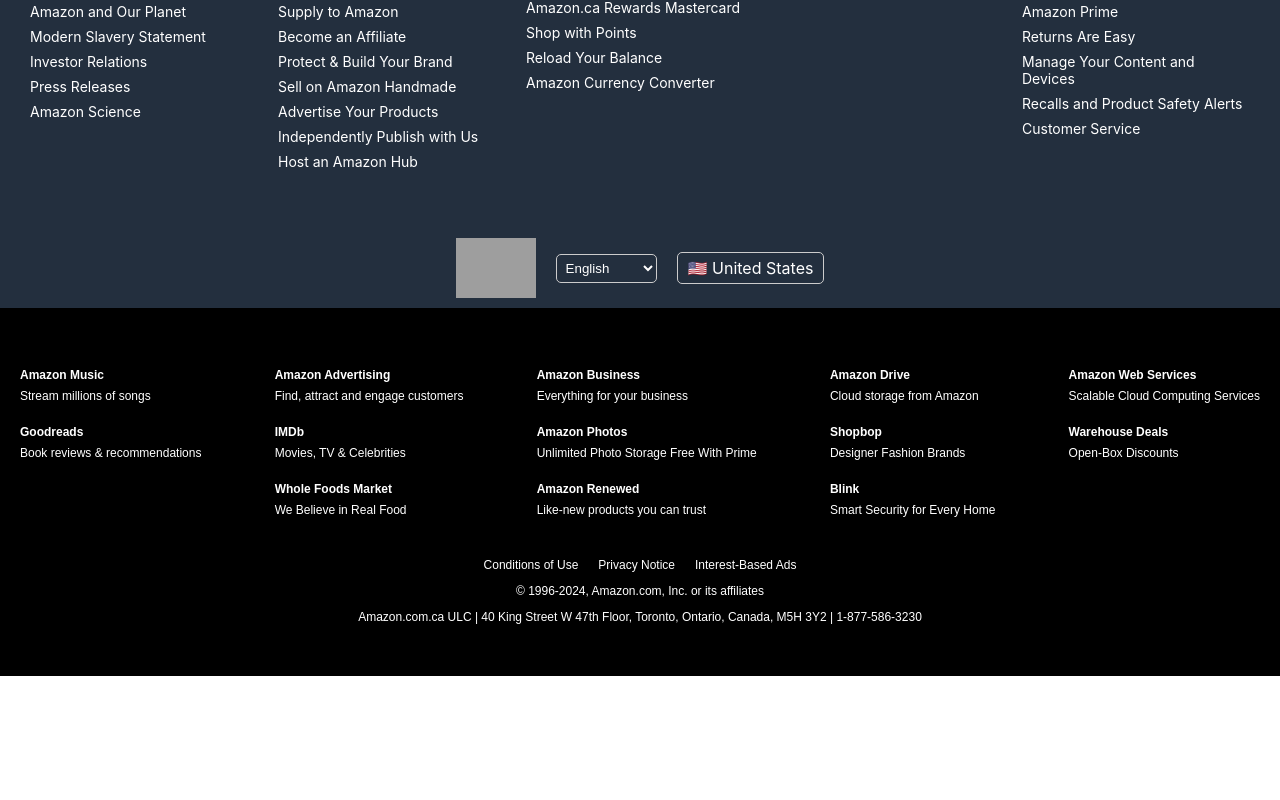
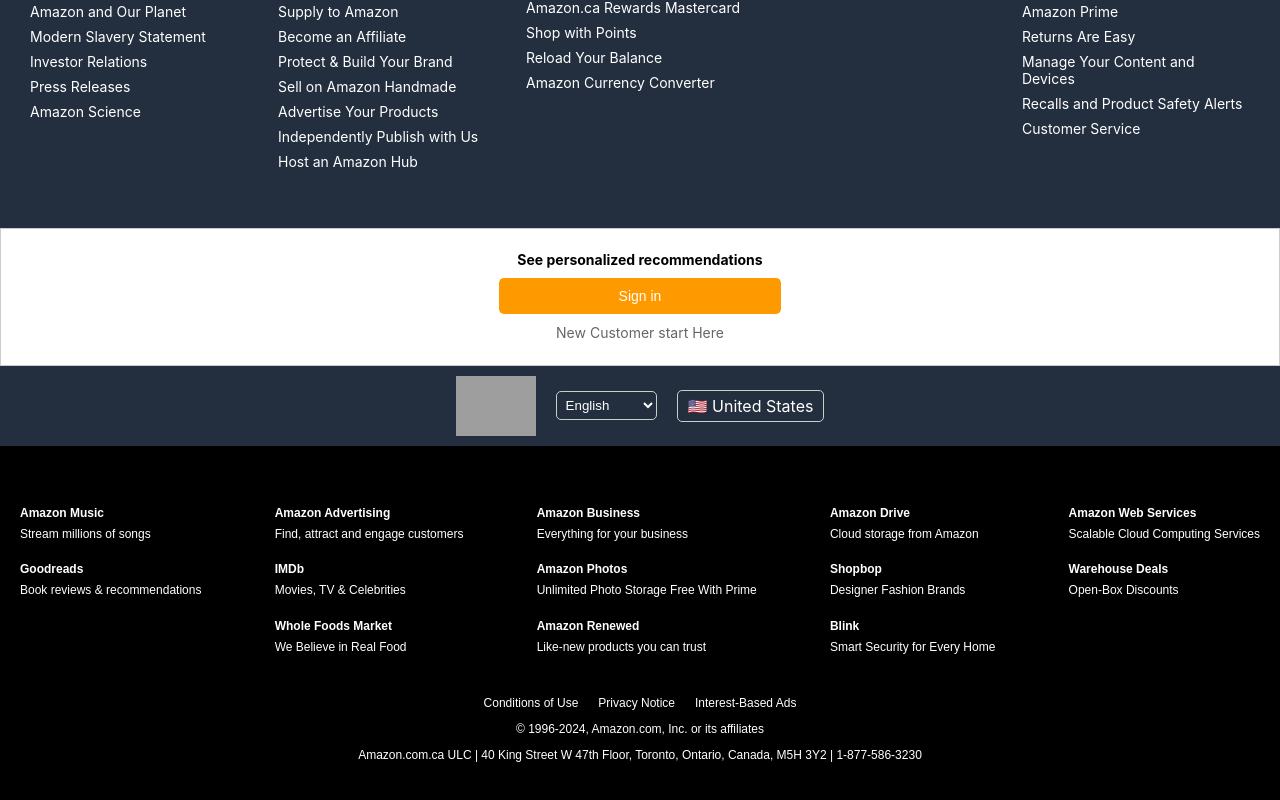
Before and after one commit to reznikpavlo/ecommers, a React (Create React App) app in the folder client/: page / in a window 1280 px wide. Shown: the part 1254-2054 px from the top of the page. Before the commit the page ends 1930 px from the top, so only its background shows below. Built offline with nearby package versions, Linux system fonts and the light colour scheme; grey boxes are pictures that could not be loaded.

Commit message:
Added sign in button to layout

```diff
--- a/client/src/components/auth/SignInButton.tsx
+++ b/client/src/components/auth/SignInButton.tsx
@@ -23,7 +23,7 @@
   );
 };
 
-//export default SignInButton;
+export default SignInButton;
 
 const SignInContainer = styled.div`
   display: flex;
--- a/client/src/components/layout/Layout.tsx
+++ b/client/src/components/layout/Layout.tsx
@@ -4,6 +4,7 @@
 import BottomNavbar from "./BottomNavbar";
 import TopFooter from "./TopFooter";
  // importing Signin component from /auth/Signin
+import SignInButton from "../auth/SignInButton";
 import LanguageFooter from "./LanguageFooter";
 import BottomFooter from "./BottomFooter";
 
@@ -16,6 +17,7 @@
       <Outlet />
 
       <TopFooter />
+      <SignInButton/>
       <LanguageFooter />
       <BottomFooter />
     </div>
```
